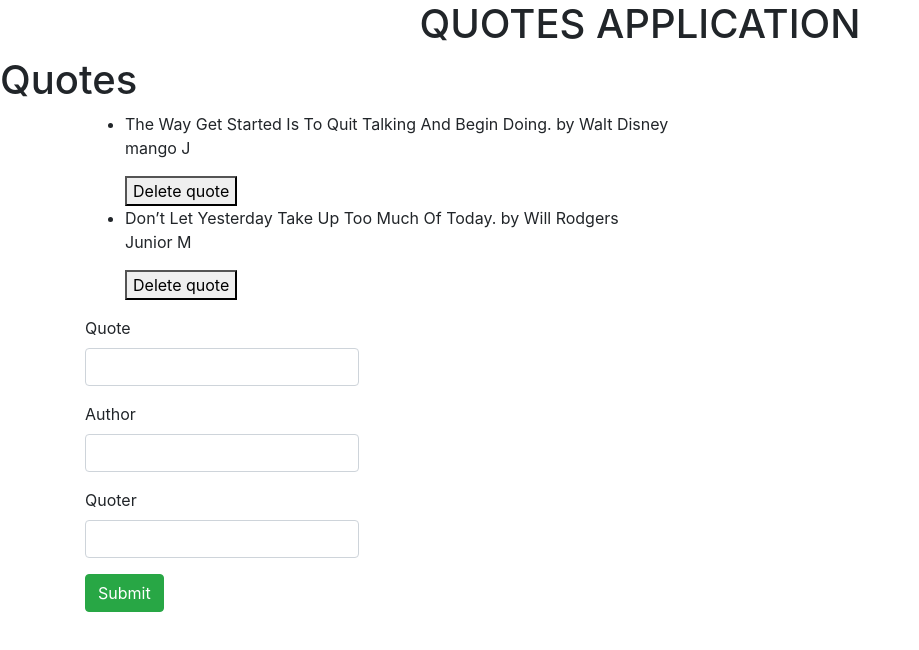
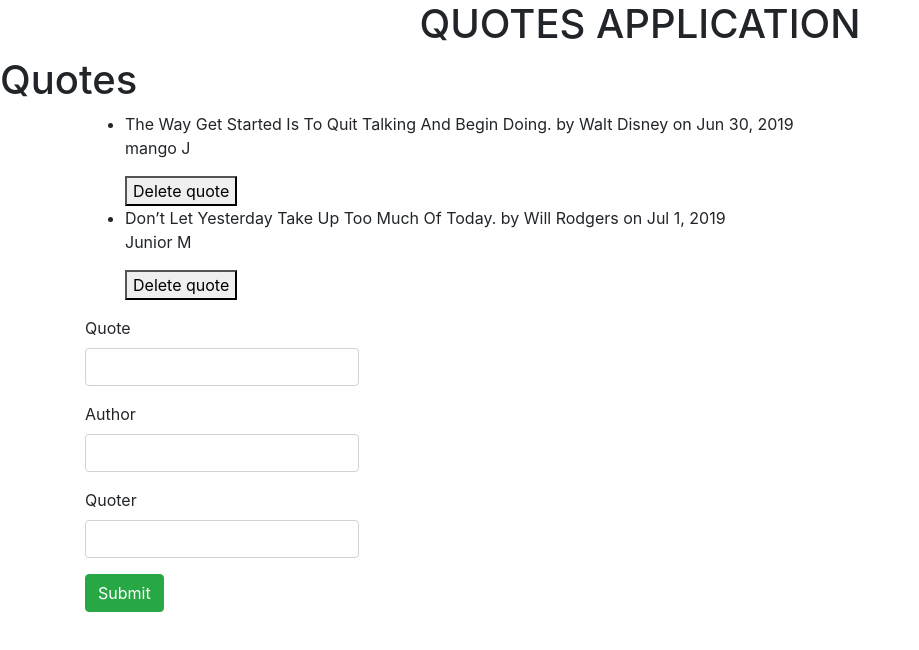
Before and after one commit to mangowilliam/Quotes, an Angular app: page / in a window 1280 px wide. Shown: the top 650 px of the page, without its empty margins (0-919 px from the left). Built offline with nearby package versions, Linux system fonts and the light colour scheme.

Commit message:
create a custom pipe date count

```diff
--- a/src/app/app.module.ts
+++ b/src/app/app.module.ts
@@ -6,13 +6,15 @@ import { AppComponent } from './app.component';
 import { QuotesformComponent } from './quotesform/quotesform.component';
 import { QuotesComponent } from './quotes/quotes.component';
 import { QuotesDetailsComponent } from './quotes-details/quotes-details.component';
+import { DateCountPipe } from './date-count.pipe';
 
 @NgModule({
   declarations: [
     AppComponent,
     QuotesformComponent,
     QuotesComponent,
-    QuotesDetailsComponent
+    QuotesDetailsComponent,
+    DateCountPipe
   ],
   imports: [
     BrowserModule,
--- /dev/null
+++ b/src/app/date-count.pipe.ts
@@ -0,0 +1,12 @@
+import { Pipe, PipeTransform } from '@angular/core';
+
+@Pipe({
+  name: 'dateCount'
+})
+export class DateCountPipe implements PipeTransform {
+
+  transform(value: any, args?: any): any {
+    return null;
+  }
+
+}
--- a/src/app/quotes/quotes.component.html
+++ b/src/app/quotes/quotes.component.html
@@ -2,7 +2,7 @@
 <div class="container">
   <ul>
     <div *ngFor='let quotes of quotes'>
-      <li>{{quotes.quote}} by {{quotes.author}}</li>
+      <li>{{quotes.quote}} by {{quotes.author}} on {{quotes.Date|date}}</li>
       <app-quotes-details [quotes]='quotes'></app-quotes-details>
 
     </div>
```
Also changed, not shown: 1 other file (tests, documents, lock files or other folders).
